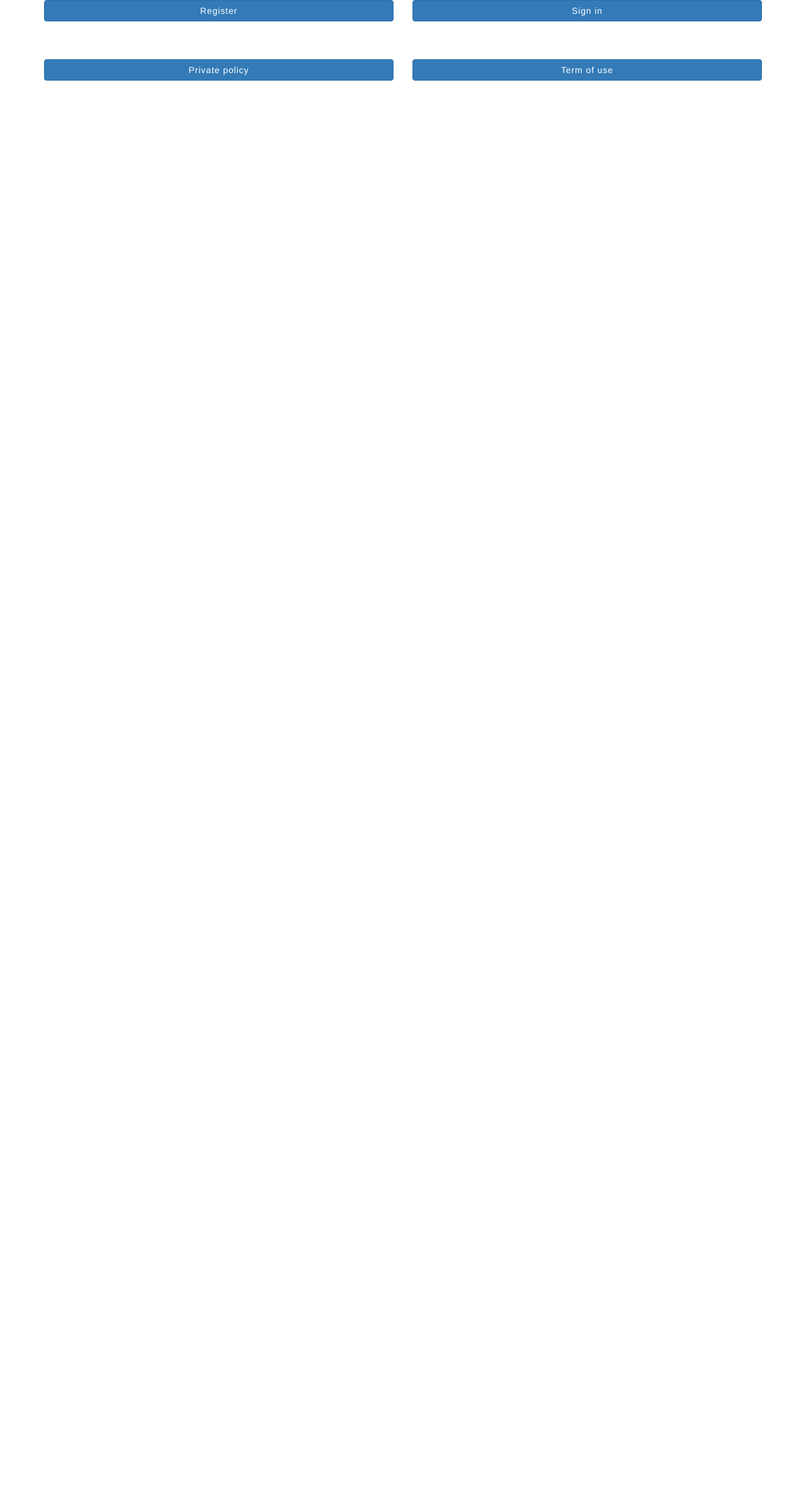
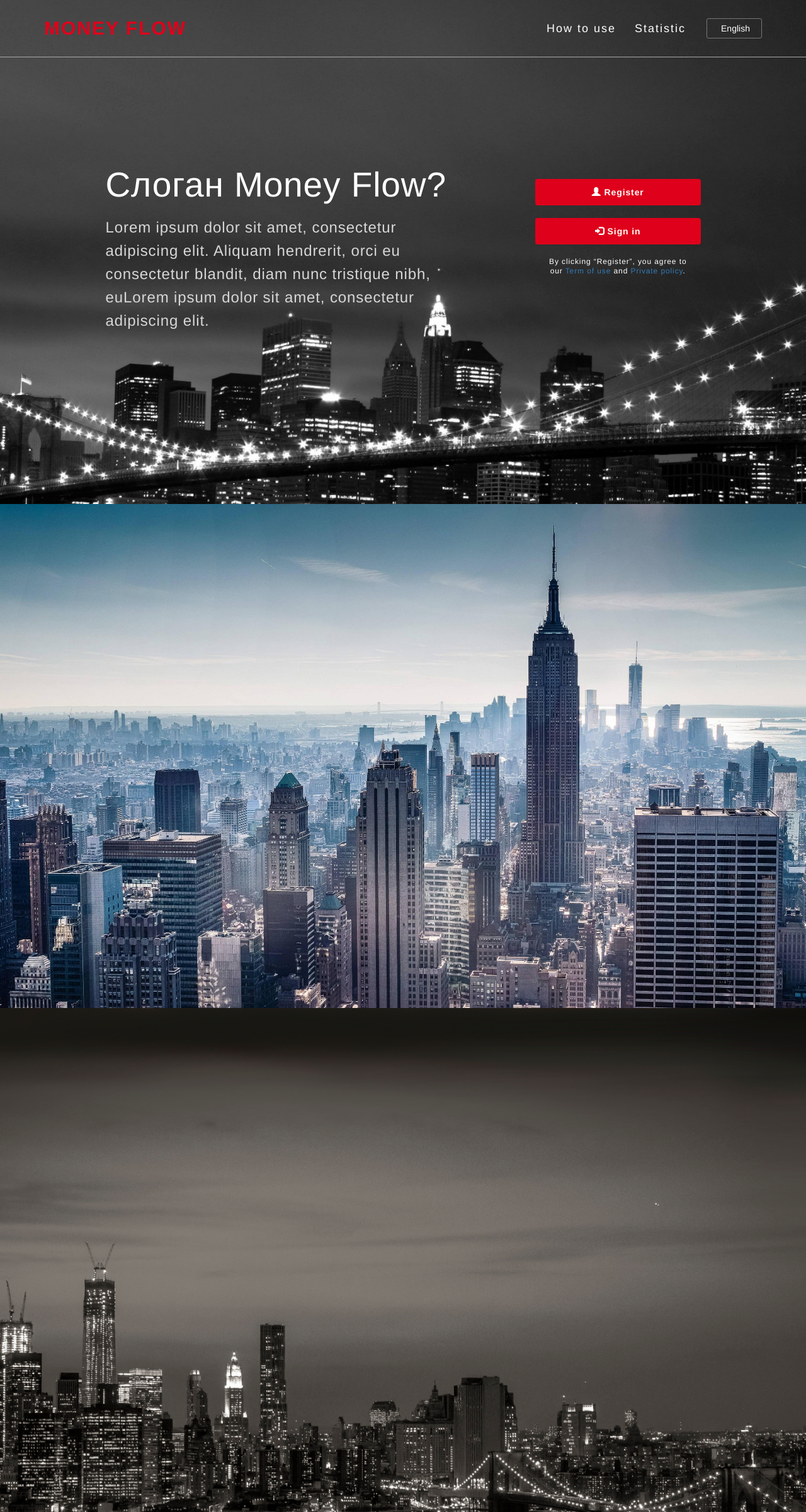
Before and after one commit to YuliyaSinkevich/moneyflow, a Flask app: template app/templates/index.html in a window 1280 px wide. Shown: the whole page at 63% size. Before the commit the page ends 128 px from the top, so only its background shows below. Run offline with Flask 2, Linux system fonts and the light colour scheme; the template is opened without the code that fills it, so the values that code supplies are empty; parts of the project's set-up code (start-up, migrations or seed data) failed here and were passed over; some libraries are stand-ins or nearby versions.

Commit message:
Part of the web-site moneyflow.online

```diff
--- a/app/static/assets/css/main.css
+++ b/app/static/assets/css/main.css
@@ -17,8 +17,8 @@ body {
 }
 
 .navbar-default, .navbar-collapse {
-/ / border-color: transparent !important;
     border-color: rgb(170, 170, 170) !important;
+    box-shadow: inset 0 0px 0 rgba(255,255,255,.1) !important;
 }
 
 .navbar-brand {
--- a/app/templates/index.html
+++ b/app/templates/index.html
@@ -5,11 +5,77 @@
 {% endblock %}
 
 {% block navbar %}
-{{nav.index.render()}}
+<!--{{nav.index.render()}}-->
 {% endblock %}
 
 {% block content %}
-<div class="container">
+    <!--Navigation-->
+    <nav class="navbar navbar-default navbar-fixed-top" id="main-top-navbar">
+        <div class="container">
+            <div class="navbar-header">
+                <button type="button" class="navbar-toggle" data-toggle="collapse" data-target="#navbar-top">
+                    <span class="icon-bar"></span>
+                    <span class="icon-bar"></span>
+                    <span class="icon-bar"></span>
+                </button>
+                <a class="navbar-brand" href="#about-main">MONEY FLOW</a>
+            </div>
+            <div class="navbar-collapse collapse navbar-right" id="navbar-top">
+                <ul class="nav navbar-nav">
+                    <li><a href="#how-to-use">How to use</a></li>
+                    <li><a href="#statistic">Statistic</a></li>
+                    <li><select class="select-language text-center">
+                        <option value="english">English</option>
+                        <option value="russian">Русский</option>
+                    </select></li>
+            </div>
+        </div>
+    </nav>
+    <!--Section About and buttons 'sign in', 'register'-->
+    <section id="about-main" class="vertical-align">
+        <div class="container">
+            <div class="row">
+                <div class="col-sm-0 col-md-1"></div>
+                <div class="col-sm-7 col-md-6">
+                    <h1>Слоган Money Flow?</h1>
+                    <p class="about-description">Lorem ipsum dolor sit amet, consectetur adipiscing elit. Aliquam
+                        hendrerit, orci eu
+                        consectetur blandit, diam nunc tristique nibh, euLorem ipsum dolor sit amet, consectetur
+                        adipiscing elit.</p>
+                </div>
+                <div class="col-xs-3 col-sm-1 col-md-1"></div>
+                <div class="col-xs-6 col-sm-4 col-md-3">
+                    <a class="btn btn-block" href={{ url_for('home.register') }}><span
+                            class="glyphicon glyphicon-user"></span> Register</a>
+                    <a class="btn btn-block" href={{ url_for('home.login') }}><span
+                            class="glyphicon glyphicon-log-in"></span> Sign in</a>
+                    <p class="conditions text-center">By clicking “Register”, you agree to our <a
+                            href="{{ url_for('home.term_of_use') }}">Term
+                        of use</a> and <a href={{ url_for('home.private_policy') }}>Private policy</a>.</p>
+                </div>
+                <div class="col-xs-3 col-sm-0 col-md-1"></div>
+            </div>
+        </div>
+    </section>
+
+    <!--Section How to use-->
+    <section id="how-to-use" class="vertical-align">
+        <div class="container">
+        </div>
+    </section>
+
+    <!--Section Statistic-->
+    <section id="statistic" class="vertical-align">
+        <div class="container">
+        </div>
+    </section>
+    <div class="footer">
+        <div class="container">
+            <div class="row">
+            </div>
+        </div>
+    </div>
+<!--<div class="container">
     <div class="row">
         <div class="col-md-6">
             <a class="btn btn btn-primary btn-block" href={{ url_for('home.register') }}>Register</a>
@@ -30,5 +96,5 @@
             <a class="btn btn btn-primary btn-block" href={{ url_for('home.term_of_use') }}>Term of use</a>
         </div>
     </div>
-</div>
+</div>-->
 {% endblock %}
--- a/app/templates/layouts/layout.html
+++ b/app/templates/layouts/layout.html
@@ -8,6 +8,7 @@
 {%- block metas %}
 {{super()}}
 <meta charset="utf-8">
+<meta name="viewport" content="width=device-width, initial-scale=1">
 <meta name="description" content="{{ config['PUBLIC_CONFIG'].site.title }}"/>
 <meta name="keywords" content="{{ config['PUBLIC_CONFIG'].site.keywords }}"/>
 <meta name="copyright" content="{{ config['PUBLIC_CONFIG'].company.domain }}"/>
@@ -15,13 +16,9 @@
 
 {% block styles %}
 {{super()}}
-<meta name="viewport" content="width=device-width, initial-scale=1">
 <link rel="stylesheet" type="text/css" href="{{ url_for('static', filename='assets/bootstrap-3.3.7-dist/css/bootstrap.min.css') }}"/>
 <link rel="stylesheet" type="text/css" href="{{ url_for('static', filename='assets/css/main.css') }}"/>
 <link rel="stylesheet" type="text/css" href="{{ url_for('static', filename='assets/css/media-queries.css') }}"/>
-<script src="{{ url_for('static', filename='assets/js/jquery.min.js') }}"></script>
-<script src="{{ url_for('static', filename='assets/bootstrap-3.3.7-dist/js/bootstrap.min.js') }}"></script>
-<script src="{{ url_for('static', filename='assets/js/script.js') }}"></script>
 {% endblock %}
 
 {% block navbar %}
@@ -31,6 +28,8 @@
 {% endblock %}
 
 {% block scripts %}
+<script src="{{ url_for('static', filename='assets/js/jquery.min.js') }}"></script>
+<!--<script src="{{ url_for('static', filename='assets/bootstrap-3.3.7-dist/js/bootstrap.min.js') }}"></script>-->
+<script src="{{ url_for('static', filename='assets/js/script.js') }}"></script>
   {{super()}}
-  {{google.uanalytics(config['GOOGLE_ANALYTICS_ID'])}}
 {% endblock %}
```
Also changed, not shown: app/exchange.py (+5 -5 lines).
